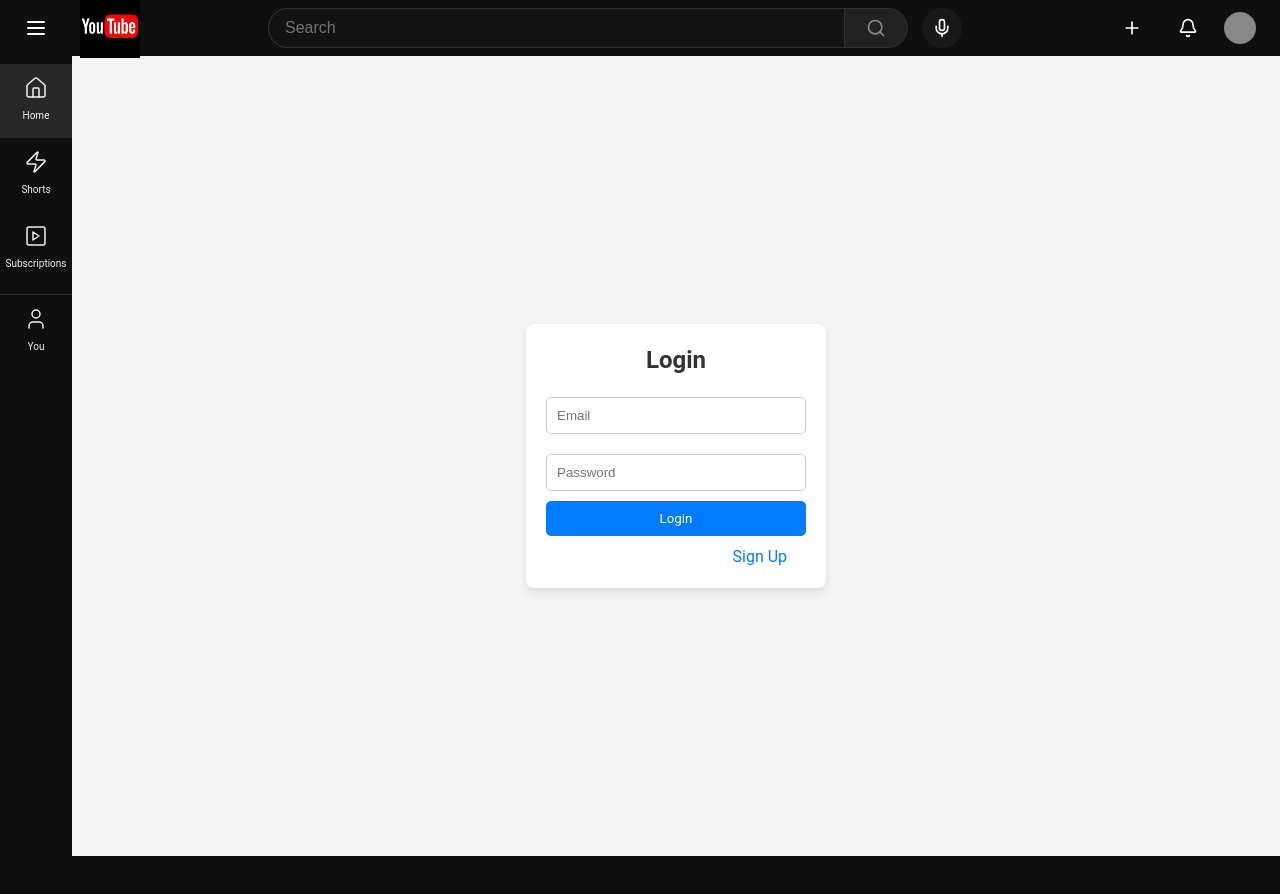
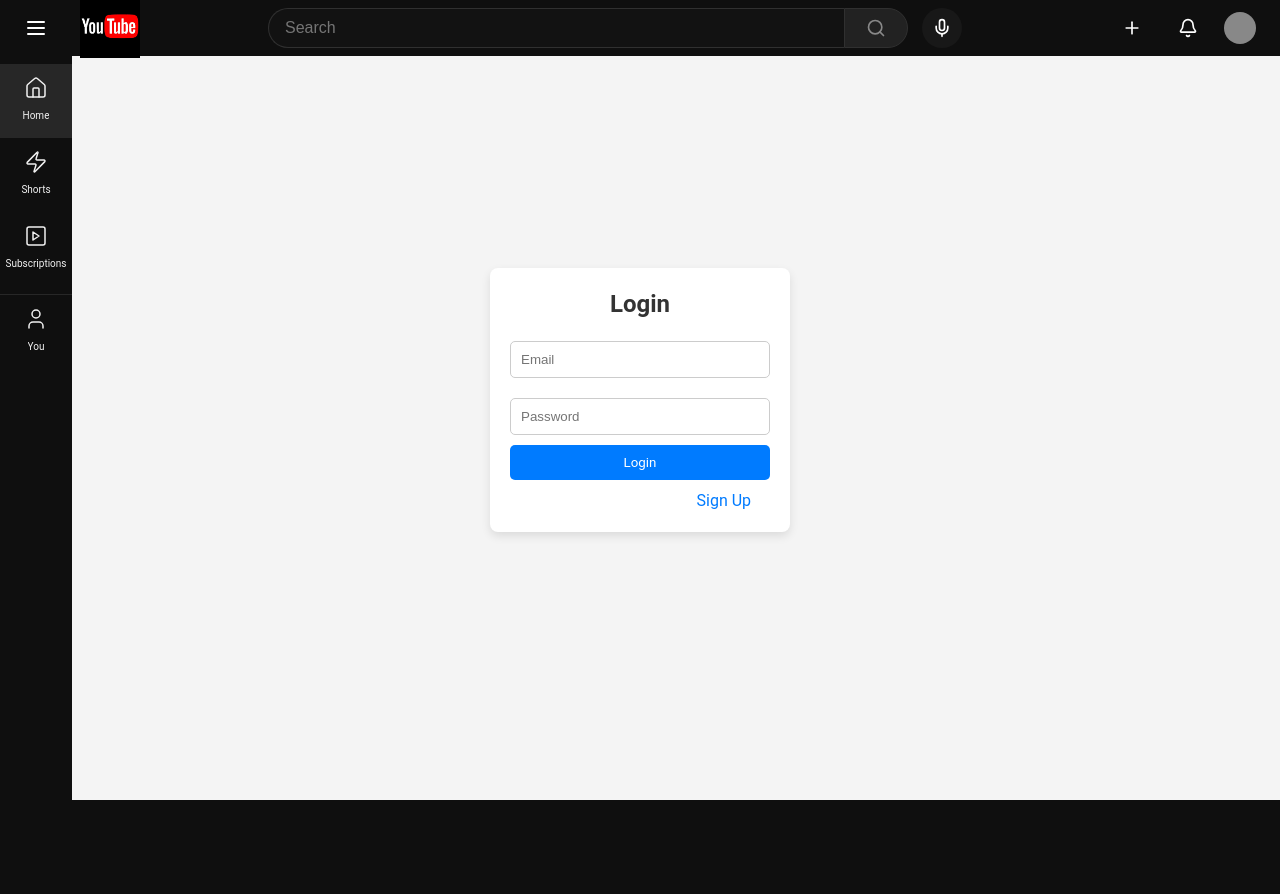
Before and after one commit to TBPP-YoutubeClone-Group35/youtube-clone-, a React (Create React App) app in the folder yt_clone/: page /login in a window 1280 px wide. Shown: the top 894 px of the page. Before the commit the page ends 856 px from the top, so only its background shows below. Built offline with nearby package versions, Linux system fonts and the light colour scheme.

Commit message:
code formatted

```diff
--- a/yt_clone/src/App.js
+++ b/yt_clone/src/App.js
@@ -16,17 +16,19 @@ function App() {
 
   return (
     <div className="App">
+      <Routes>
+            <Route path="/" element={<VideoSection />} />
+            <Route path="/login" element={<Login />} />
+            <Route path="/signup" element={<Signup />} />
+         </Routes>
       <Navbar onMenuClick={toggleSidebar} />
       <div className="container">
         <Sidebar isExpanded={isSidebarExpanded} />
         <main className={`main-content ${isSidebarExpanded ? "sidebar-expanded" : ""}`}>
-          <Routes>
-            <Route path="/" element={<VideoSection />} />
-            <Route path="/login" element={<Login />} />
-            <Route path="/signup" element={<Signup />} />
-          </Routes>
+
         </main>
       </div>
+
     </div>
   );
 }
--- a/yt_clone/src/Components/login-signup/login.jsx
+++ b/yt_clone/src/Components/login-signup/login.jsx
@@ -16,7 +16,7 @@ const Login = () => {
       return;
     }
 
-    if (email === "user@example.com" && password === "password") {
+    if (email === "yash@gmail.com" && password === "password") {
       navigate("/dashboard");
     } else {
       setError("Invalid email or password");
```
